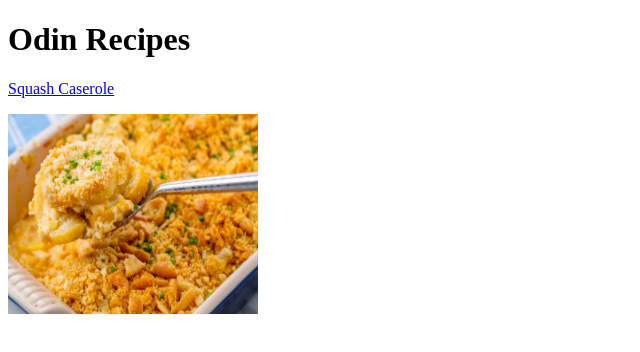
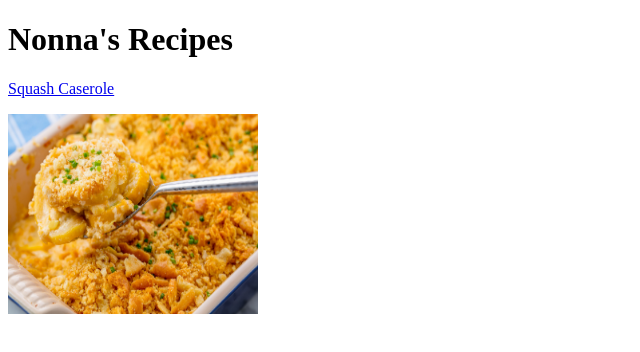
Before and after one commit to Ethan0429/odin-recipes, a plain HTML site: page index.html in a window 1280 px wide. Shown: the whole page, without its empty margins (0-640 px from the left). Drawn offline with Linux system fonts and the light colour scheme.

Commit message:
renamed webpage title

```diff
--- a/index.html
+++ b/index.html
@@ -5,7 +5,7 @@
     <title>Recipes</title>
 </head>
 <body>
-    <h1>Odin Recipes</h1>
+    <h1>Nonna's Recipes</h1>
     <a href="./recipes/squash-caserole.html">Squash Caserole</a>
     <p></p>
     <img src="./images/squash-caserole-img.jpg" height="200" width="250">
```
